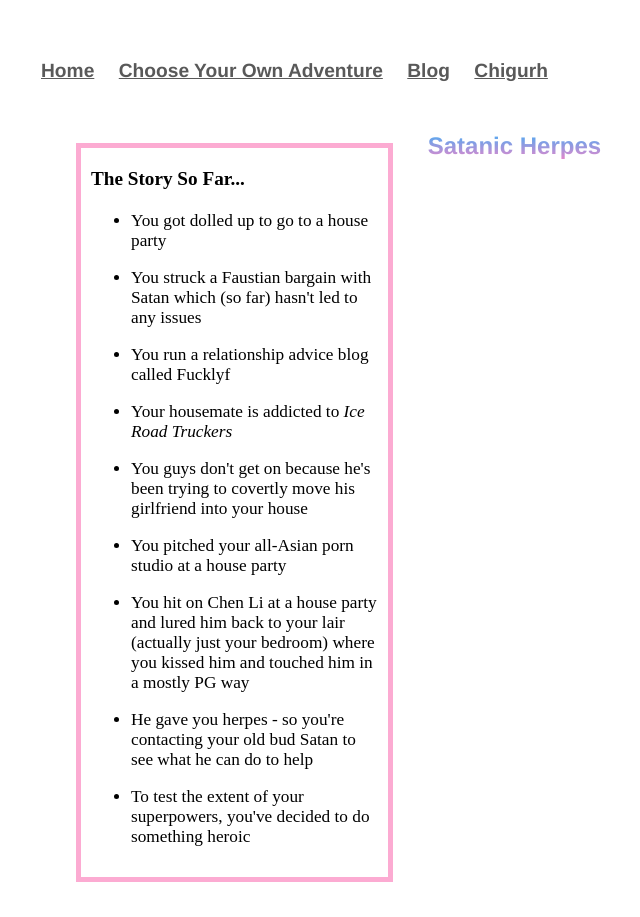
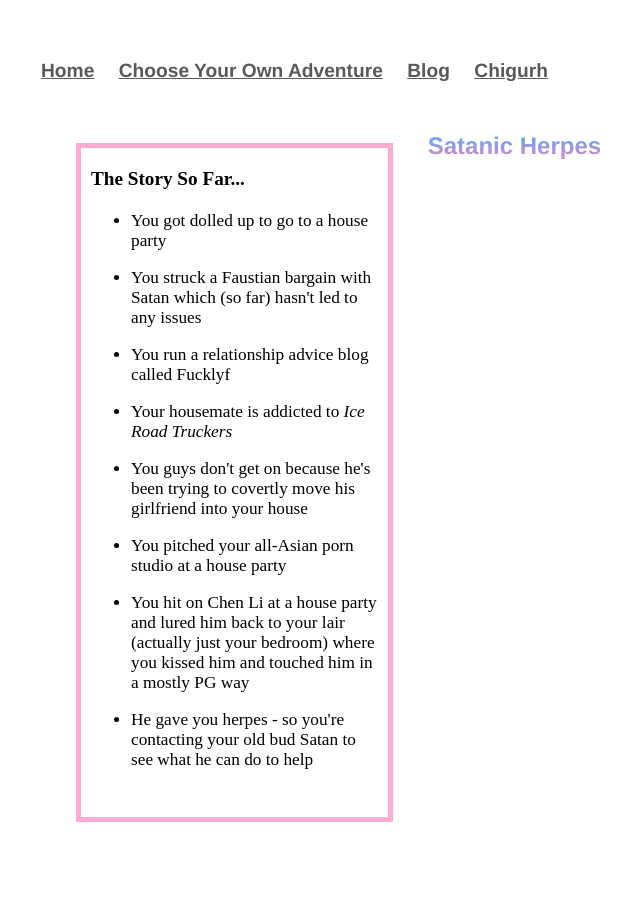
Before and after one commit to Pinelife/pinelife.github.io, a Jekyll site: the page Hellhole/Room9.html, which Jekyll copies as it is, in a window 1280 px wide. Shown: the whole page, without its empty margins (151-791 px from the left). Built offline with Jekyll 4.4.1, drawn with Linux system fonts in a browser that asks for light colours.

Commit message:
Update Room9.html

```diff
--- a/Hellhole/Room9.html
+++ b/Hellhole/Room9.html
@@ -35,7 +35,6 @@ him in a mostly PG way</li>
   </br>
 <li>He gave you herpes - so you're contacting your old bud Satan to see what he can do to help</li>
   </br>
-<li>To test the extent of your superpowers, you've decided to do something heroic</li>
 
    </ul>
     </p>
```
